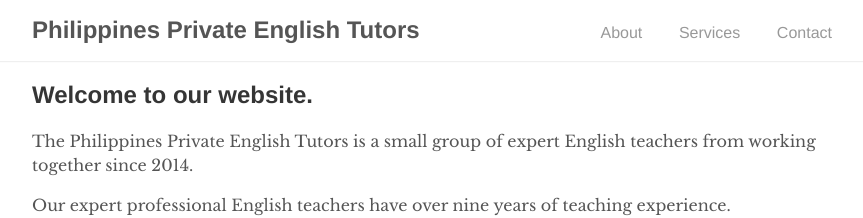
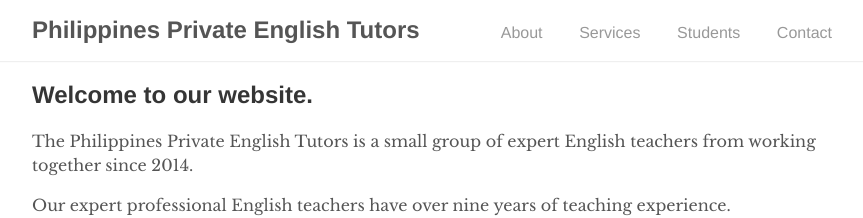
Before and after one commit to kevinolega/philippinesprivateenglishtutors, a Jekyll site: the page built from index.html, in a window 1280 px wide. Shown: the top 218 px of the page, without its empty margins (208-1071 px from the left). Built offline with Jekyll 4.4.1, drawn with Linux system fonts in a browser that asks for light colours; the list of posts is cut into pages by our own code.

Commit message:
added students to layouts

```diff
--- a/_layouts/default.html
+++ b/_layouts/default.html
@@ -12,6 +12,7 @@
         <ul>
           <li><a href="{{ '/about' | prepend: site.baseurl }}">About</a></li>
           <li><a href="{{ '/services' | prepend: site.baseurl }}">Services</a></li>
+          <li><a href="{{ '/students' | prepend: site.baseurl }}">Students</a></li>
           <li><a href="{{ '/contact' | prepend: site.baseurl }}">Contact</a></li>
         </ul>
 
```
